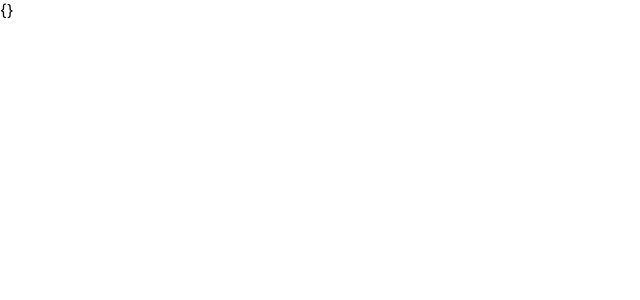
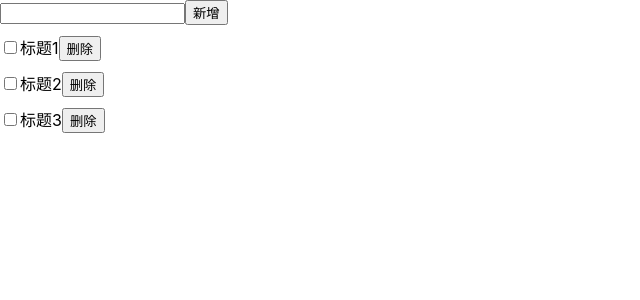
Before and after one commit to cseve123/Frame, a React (Create React App) app in the folder React/: page / in a window 1280 px wide. Shown: the top 300 px of the page, without its empty margins (0-640 px from the left). Built offline with nearby package versions, Linux system fonts and the light colour scheme.

Commit message:
component design TODOLIST

```diff
--- a/React/src/App.js
+++ b/React/src/App.js
@@ -1,12 +1,14 @@
 // import BaseUse from './components/baseUse/index'
 // import AdvancedUse from './components/advancedUse/index'
-import HooksUse from './components/hooksUse/index'
+// import HooksUse from './components/hooksUse/index'
+import TodoList from './components/TodoList/index'
 function App() {
   return (
     <div className="App">
       {/* <BaseUse /> */}
       {/* <AdvancedUse /> */}
-      <HooksUse />
+      {/* <HooksUse /> */}
+      <TodoList />
     </div>
   );
 }
--- /dev/null
+++ b/React/src/components/TodoList/InputItem.js
@@ -0,0 +1,32 @@
+import React from 'react';
+import Input from './UI/Input'
+class InputItem extends React.Component {
+    constructor(props) {
+        super(props)
+        this.state={
+            title: ''
+        }
+    }
+    render() {
+        return <div>
+            <Input
+                value={this.state.title}
+                onChange={this.changeHandler}
+            />
+            <button onClick={this.clickHandler}>新增</button>
+        </div>
+    }
+    changeHandler = (newTitle) => {
+        this.setState({
+            title: newTitle
+        })
+    }
+    clickHandler = () => {
+        const { addItem } = this.props
+        addItem(this.state.title)
+        this.setState({
+            title: ''
+        })
+    }
+}
+export default InputItem
--- /dev/null
+++ b/React/src/components/TodoList/List.js
@@ -0,0 +1,14 @@
+import React from 'react';
+import ListItem from './ListItem'
+// 函数组件
+function List({list=[], toggleCompleted, deleteItem}) {
+    return <div>
+        {list.map(item => <ListItem
+            item={item}
+            key={item.id}
+            toggleCompleted={toggleCompleted}
+            deleteItem={deleteItem}
+        />)}
+    </div>
+}
+export default List
--- /dev/null
+++ b/React/src/components/TodoList/ListItem.js
@@ -0,0 +1,24 @@
+import React from 'react';
+import CheckBox from './UI/CheckBox'
+class ListItem extends React.Component {
+    render() {
+        const { item } = this.props
+        return <div style={{marginTop: '10px'}}>
+            <CheckBox onChange={this.completedChangeHandler} />
+            <span style={{textDecoration: item.completed ? 'line-through' : 'none'}}>
+                {item.title}
+            </span>
+            <button onClick={this.deletedHandler}>删除</button>
+        </div>
+    }
+    completedChangeHandler = (checked) => {
+        console.log('checked', checked)
+        const { item, toggleCompleted } = this.props
+        toggleCompleted(item.id)
+    }
+    deletedHandler = () => {
+        const {item, deleteItem} = this.props
+        deleteItem(item.id)
+    }
+}
+export default ListItem
--- /dev/null
+++ b/React/src/components/TodoList/UI/CheckBox.js
@@ -0,0 +1,25 @@
+import React from 'react';
+class CheckBox extends React.Component {
+    constructor(props) {
+        super(props)
+        this.state = {
+            checked: false
+        }
+    }
+    render() {
+        return <input
+            type="checkbox"
+            checked={this.state.checked}
+            onChange={this.onCheckboxChange}
+        />
+    }
+    onCheckboxChange = () => {
+        const newval = !this.state.checked
+        this.setState({
+            checked: newval
+        })
+        // 传给父组件
+        this.props.onChange(newval)
+    }
+}
+export default CheckBox
--- /dev/null
+++ b/React/src/components/TodoList/UI/Input.js
@@ -0,0 +1,11 @@
+import React from 'react';
+class Input extends React.Component {
+    render() {
+        return <input type="text" value={this.props.value} onChange={this.onChange} />
+    }
+    onChange = (e) => {
+        const newVal = e.target.value
+        this.props.onChange(newVal)
+    }
+}
+export default Input
--- /dev/null
+++ b/React/src/components/TodoList/index.js
@@ -0,0 +1,74 @@
+import React from 'react';
+import List from './List'
+import InputItem from './InputItem'
+// 容器组件（只管数据）
+class TodoList extends React.Component {
+    constructor(props) {
+        super(props)
+        this.state = {
+            list: [
+                {
+                    id: 1,
+                    title: '标题1',
+                    completed: false
+                },
+                {
+                    id: 2,
+                    title: '标题2',
+                    completed: false
+                },
+                {
+                    id: 3,
+                    title: '标题3',
+                    completed: false
+                }
+            ]
+        }
+    }
+    render() {
+        return <div>
+            {/* 输入UI组件 */}
+            <InputItem
+                addItem={this.addItem}
+            />
+            {/* 列表UI组件 */}
+            <List
+                list={this.state.list}
+                toggleCompleted={this.toggleCompleted}
+                deleteItem={this.deleteItem}
+            />
+        </div>
+    }
+    // 切换完成状态
+    toggleCompleted = (id) => {
+        this.setState({
+            list: this.state.list.map(item => {
+                const completed = item.id === id
+                    ? !item.completed
+                    : item.completed
+                return {
+                    ...item,
+                    completed
+                }
+            })
+        })
+    }
+    // 删除一项
+    deleteItem = (id) => {
+        this.setState({
+            list: this.state.list.filter(item => item.id !== id)
+        })
+    }
+    // 新增一项
+    addItem = (title) => {
+        const list = this.state.list
+        this.setState({
+            list: list.concat({
+                id: Math.random().toString().slice(-5),
+                title,
+                completed: false
+            })
+        })
+    }
+}
+export default TodoList
```
Also changed, not shown: 1 other file (tests, documents, lock files or other folders).
